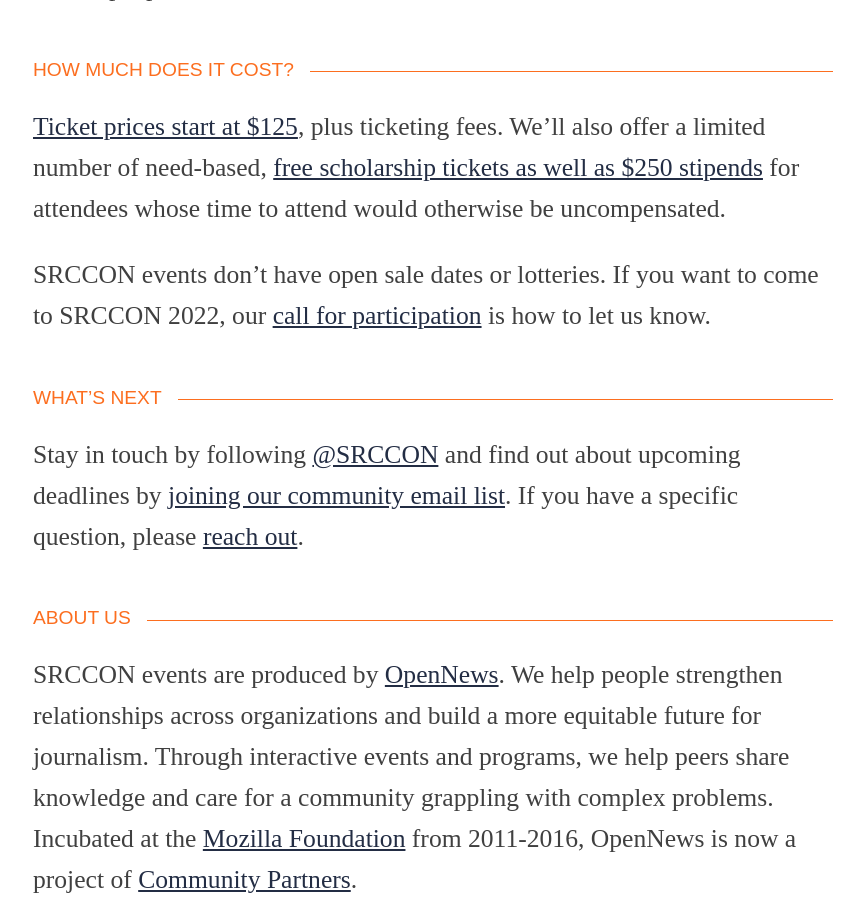
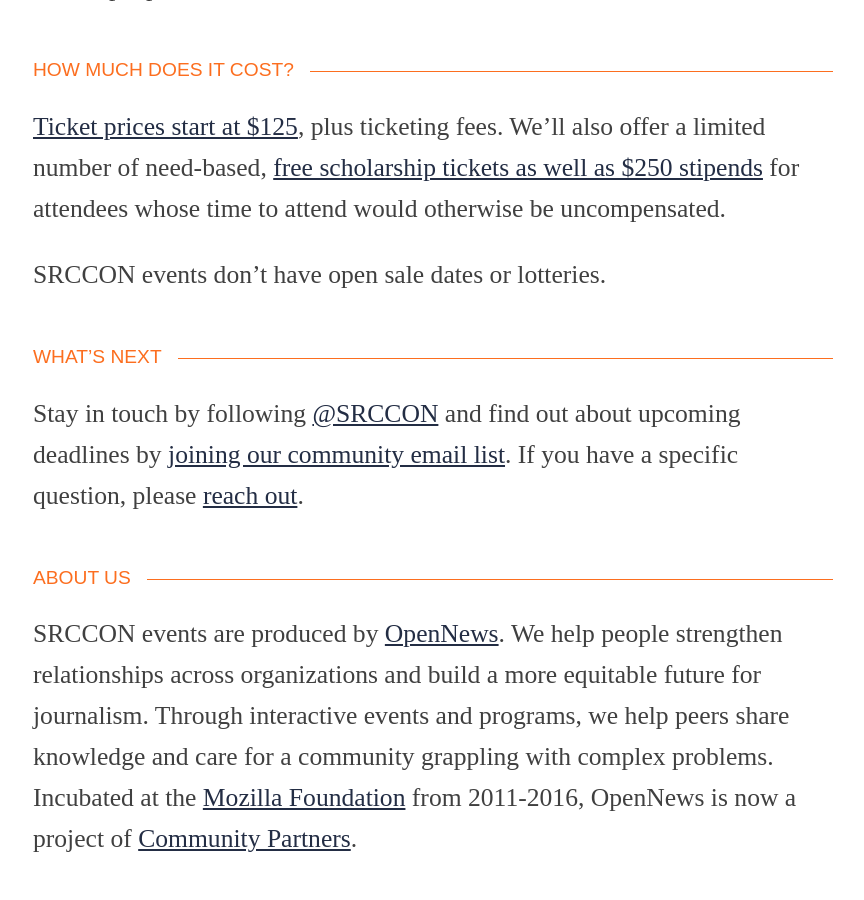
Before and after one commit to OpenNews/srccon-2022, a Jekyll site: the page built from homepage.md, in a window 1280 px wide and 900 px high, scrolled down 4773 px. Shown: the whole window, without its empty margins (207-1071 px from the left). Built offline with Jekyll 4.4.1, drawn with Linux system fonts in a browser that asks for light colours; some web fonts are replaced; our own code applies the rules of GitHub Pages for plain Markdown files.

Commit message:
removing one more cfp ref

```diff
--- a/homepage.md
+++ b/homepage.md
@@ -50,7 +50,7 @@
 
 [Ticket prices start at $125](/attendees/#tickets), plus ticketing fees. We'll also offer a limited number of need-based, [free scholarship tickets as well as $250 stipends](/scholarships) for attendees whose time to attend would otherwise be uncompensated.
 
-SRCCON events don't have open sale dates or lotteries. If you want to come to {{ page.event_name }}, our [call for participation](/participation/form) is how to let us know.
+SRCCON events don't have open sale dates or lotteries.
 
 ### What's next
 
```
